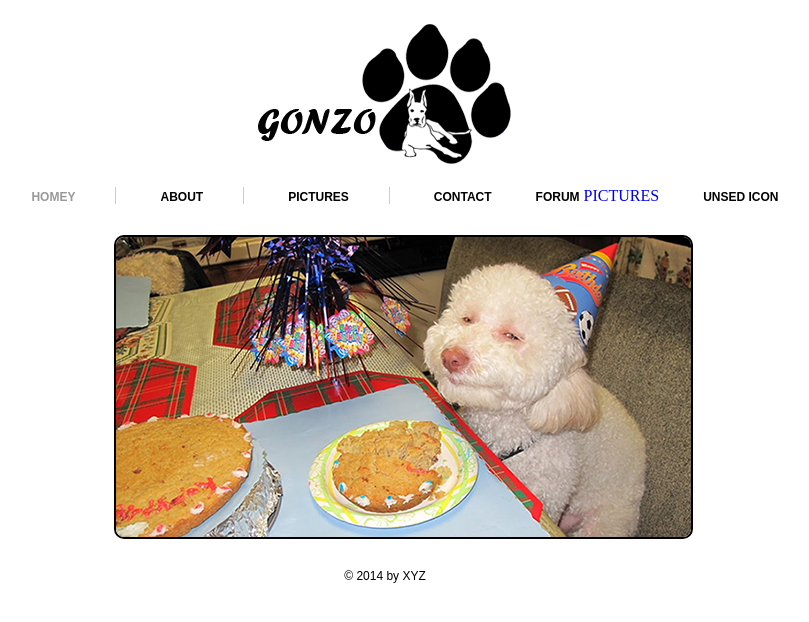
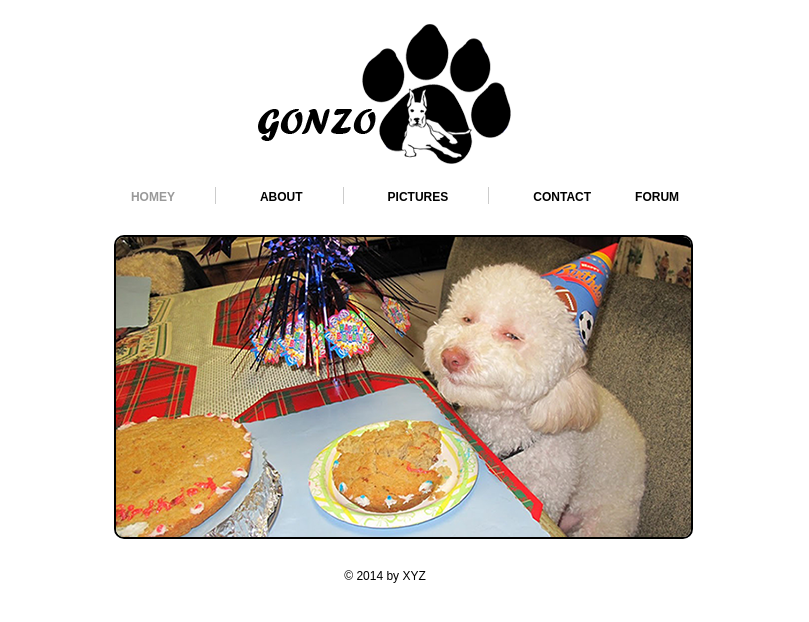
Before and after one commit to safaltamanandhar/tutorials, a plain HTML site: page index.html in a window 1280 px wide. Shown: the whole page, without its empty margins (255-1064 px from the left). Drawn offline with Linux system fonts and the light colour scheme.

Commit message:
undoing unsed mistakes

```diff
--- a/index.html
+++ b/index.html
@@ -31,8 +31,6 @@
 			<li><a href="picture.html">PICTURES</a></li>
 			<li class="bdr"><a class="pdg" href="contact.html">CONTACT</a></li>
 			<li class="bdr"><a class="pdg" href="contact.html">Forum</a></li>
-			<a href="picture.html">PICTURES</a></li>
-			<li class="bdr"><a class="pdg" href="contact.html">unsed icon</a></li>
 		</ul>
 	</div>
 <!--==============================Navigatin Ends=============================-->
```
